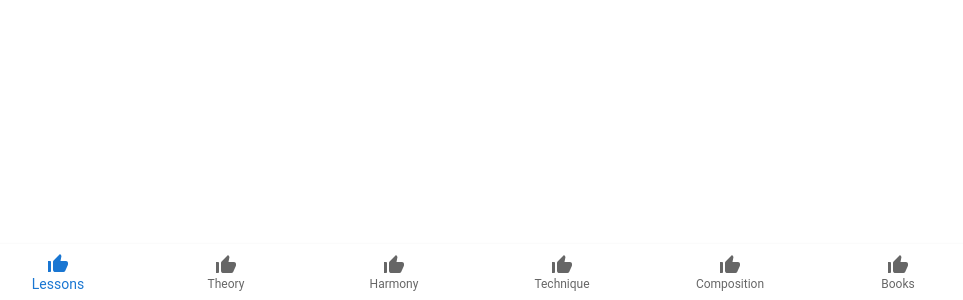
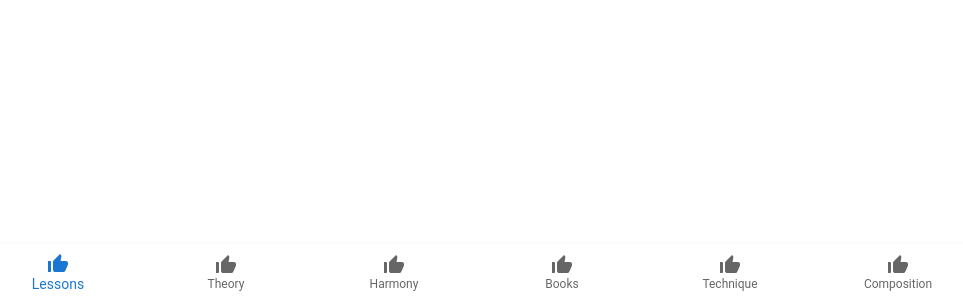
Before and after one commit to IradDoron/napio, a React (Create React App) app in the folder client/: page / in a window 1280 px wide. Shown: the part 500-800 px from the top of the page, without its empty margins (162-1125 px from the left). Built offline with nearby package versions, Linux system fonts and the light colour scheme.

Commit message:
change order of buttons

```diff
--- a/client/src/components/PagesNav/PagesNav.jsx
+++ b/client/src/components/PagesNav/PagesNav.jsx
@@ -27,9 +27,9 @@ function PagesNav() {
           <BottomNavigationAction label="Lessons" icon={<ThumbUpAltIcon />} component={Link} to="/lessons" />
           <BottomNavigationAction label="Theory" icon={<ThumbUpAltIcon />} component={Link} to="/theory" />
           <BottomNavigationAction label="Harmony" icon={<ThumbUpAltIcon />} component={Link} to="/harmony" />
+          <BottomNavigationAction label="Books" icon={<ThumbUpAltIcon />} component={Link} to="/books" />
           <BottomNavigationAction label="Technique" icon={<ThumbUpAltIcon />} component={Link} to="/technique" />
           <BottomNavigationAction label="Composition" icon={<ThumbUpAltIcon />} component={Link} to="/composition" />
-          <BottomNavigationAction label="Books" icon={<ThumbUpAltIcon />} component={Link} to="/books" />
         </BottomNavigation>
       </Paper>
     </nav>
```
